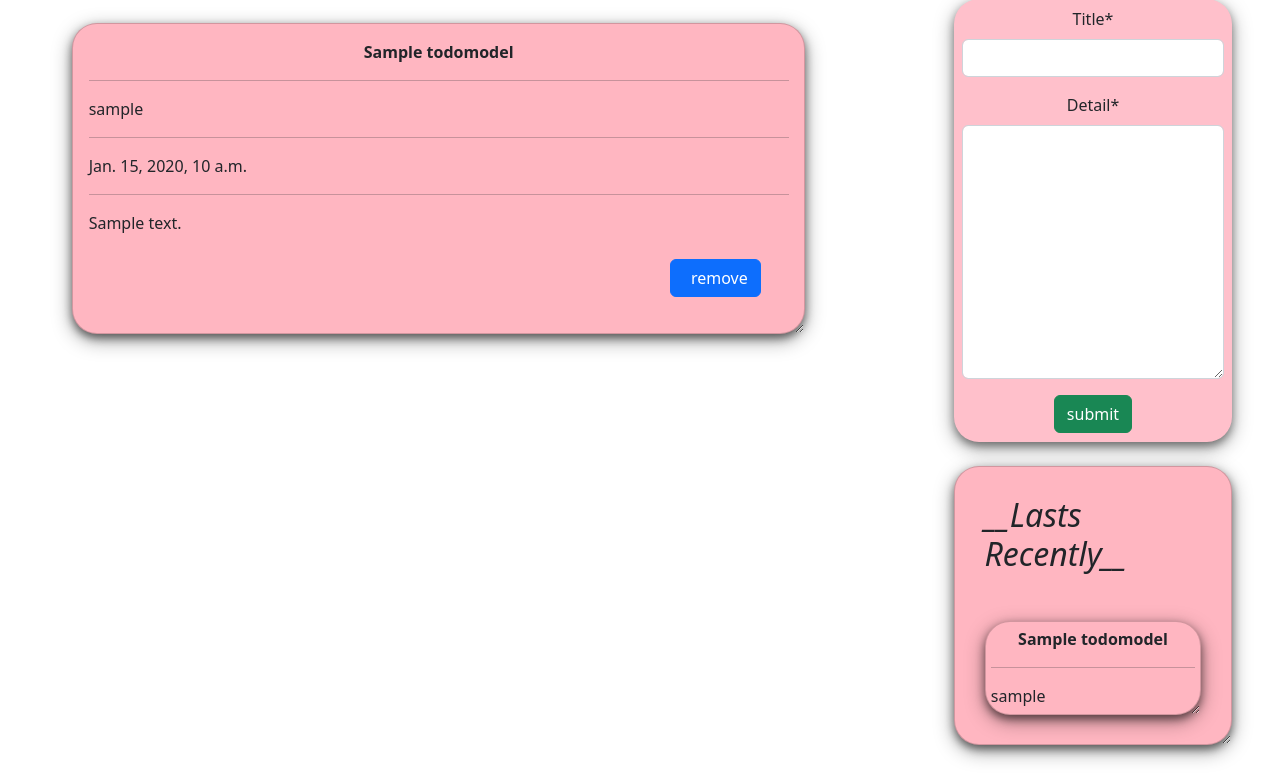
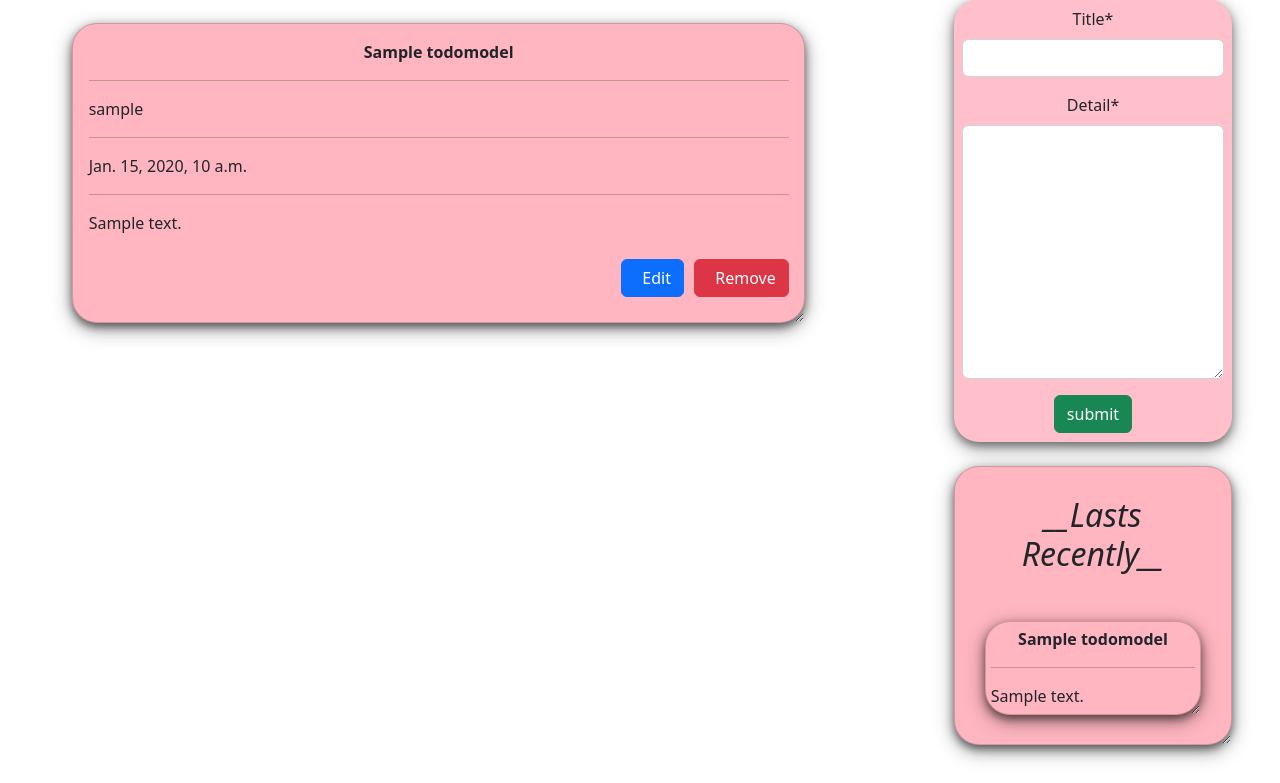
Before and after one commit to fa-mahabadi/Todo-list, a Django app: page /todo/list/ in a window 1280 px wide. Shown: the part 154-937 px from the top of the page. Run offline with Django 5.2, Linux system fonts and the light colour scheme; a user stored in the database is signed in; tables that the repository leaves empty hold one stand-in row (values such as "Sample post"); some libraries are stand-ins or nearby versions.

Commit message:
Todo|Update|Template list

```diff
--- a/todo/templates/todo/list.html
+++ b/todo/templates/todo/list.html
@@ -39,14 +39,22 @@
         <br />
         <br />
         {% if todo.author == request.user %}
-        <form action="{% url 'delete_todo' todo.pk %}" method="POST"
-          style=" padding-right: 4%; padding-bottom: 3%;">
+  <div style="display: flex; gap: 10px; justify-content: flex-end; padding-bottom: 10px;">
+
+    <a href="{% url 'edit_todo' todo.pk %}" class="btn btn-primary">
+      <span class="glyphicon glyphicon-pencil"></span> &nbsp; Edit
+    </a>
+
+    <form action="{% url 'delete_todo' todo.pk %}" method="POST" style="margin: 0;" onsubmit="return confirm('Are you sure you want to delete this todo?');">
       {% csrf_token %}
-          <button value="remove" type="submit" class="btn btn-primary"
-            style="float: right;"><span
-              class="glyphicon glyphicon-trash"></span> &nbsp; remove</button>
+      <button type="submit" class="btn btn-danger">
+        <span class="glyphicon glyphicon-trash"></span> &nbsp; Remove
+      </button>
     </form>
+
+  </div>
 {% endif %}
+
       </div>
       {% endfor%}
     </div>
@@ -61,13 +69,13 @@
           </center>
         </form>
       </div>
-      <div  class="card mt-4">
-        <h2 class="  m-4"><i>__Lasts Recently__</i></h2>
+      <div class="card mt-4">
+        <center><h2 class="  m-4"><i>__Lasts Recently__</i></h2></center>
         {% for todo in last_articles %}
         <div class="card m-4">
           <center><b>{{todo.title}}</b></center>
           <hr />
-        {{todo.author}}
+          {{todo.detail}}
         </div>
         {% endfor %}
 
```
Lines whose indentation alone changed are shown as unchanged.
